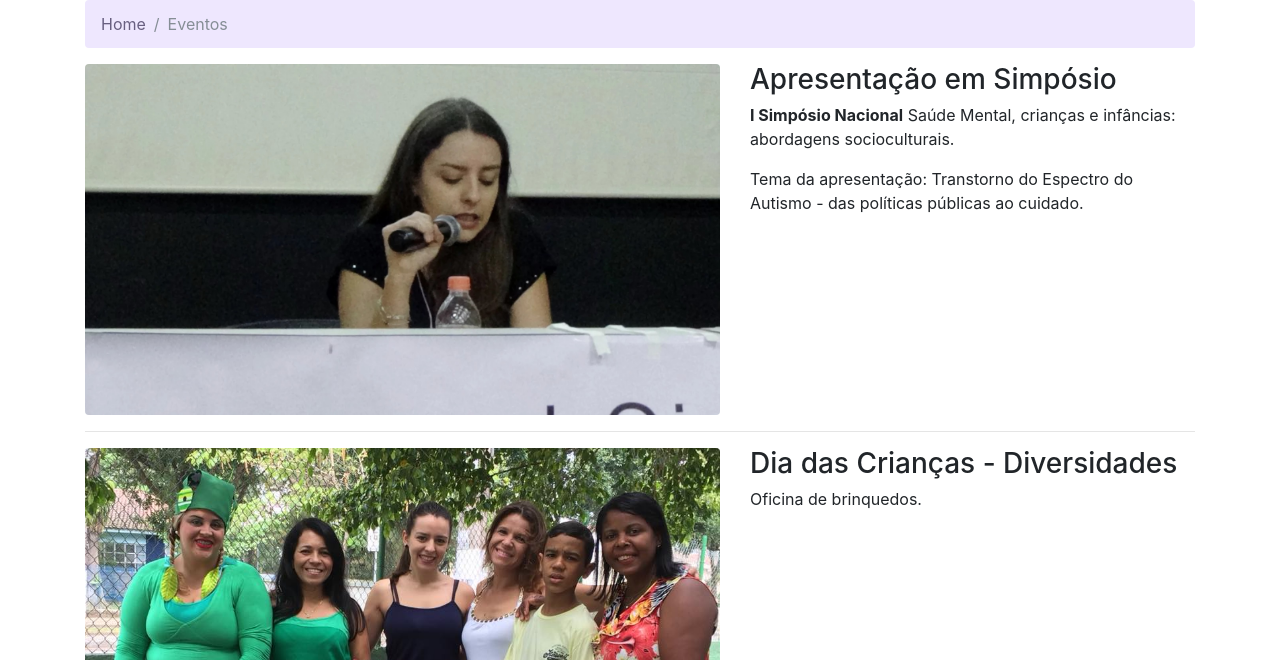
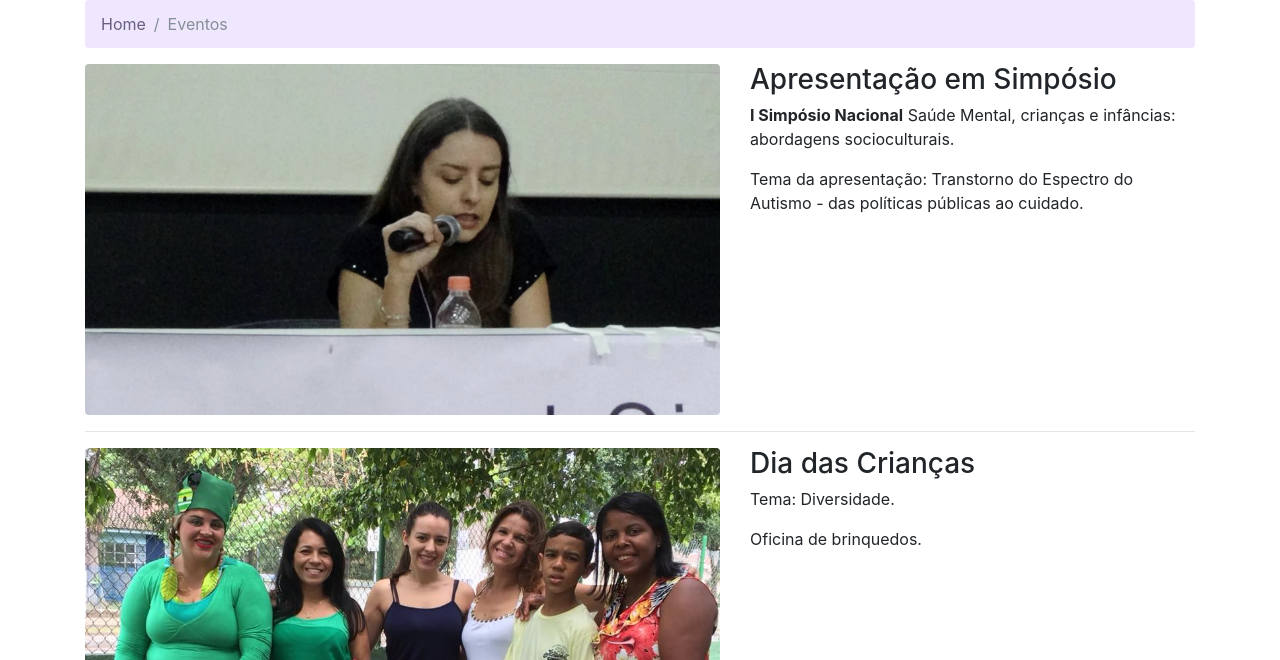
Before and after one commit to helen-fornazier/vika-page, a website: page events.html in a window 1280 px wide. Shown: the part 140-800 px from the top of the page. Drawn offline with Linux system fonts and the light colour scheme; a script that the page names is missing.

Commit message:
events: Edit Dia das Crianças, title and description

```diff
--- a/events.html
+++ b/events.html
@@ -89,7 +89,8 @@
                 </a>
             </div>
             <div class="col-md-5">
-                <h3>Dia das Crianças - Diversidades</h3>
+                <h3>Dia das Crianças</h3>
+                <p>Tema: Diversidade.</p>
                 <p>Oficina de brinquedos.</p>
             </div>
         </div>
```
